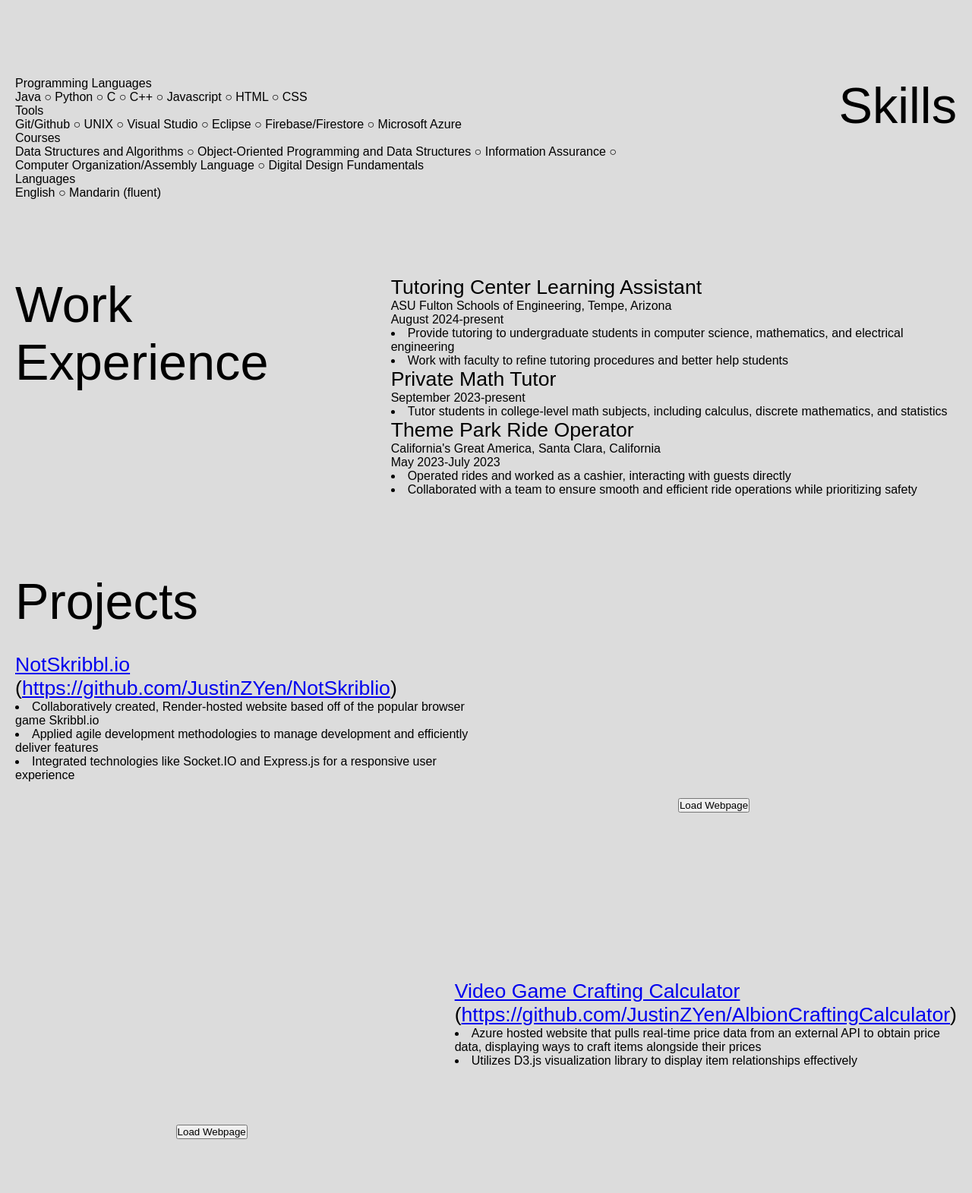
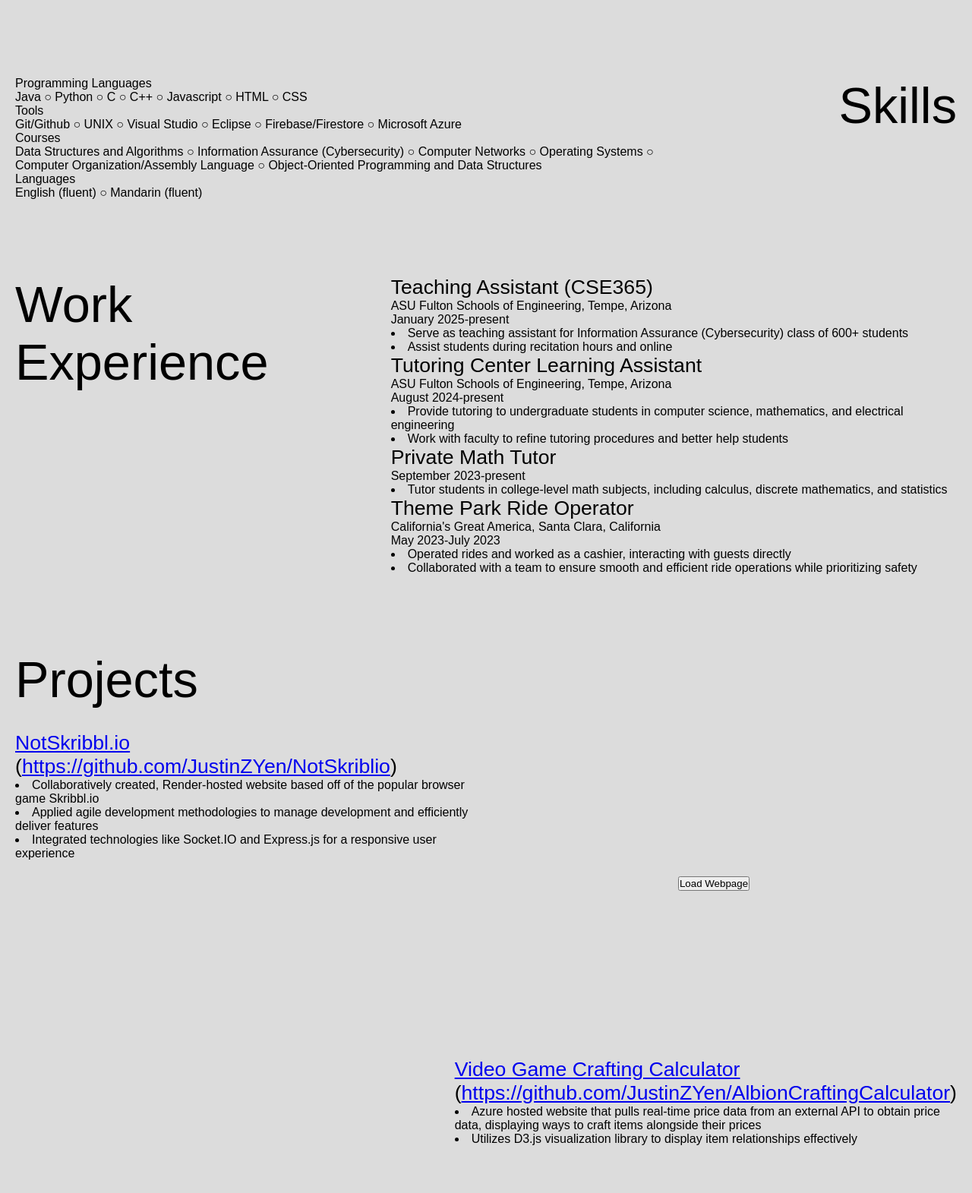
Before and after one commit to JustinZYen/Portfolio, a Node project: template views/index.ejs in a window 1280 px wide. Shown: the part 349-1920 px from the top of the page at 76% size. Run offline with Node 20 templates, Linux system fonts and the light colour scheme; the template is opened without the code that fills it, so the values that code supplies are empty; some web fonts are replaced.

Commit message:
Update course list and work experience

```diff
--- a/views/main-page/skills.ejs
+++ b/views/main-page/skills.ejs
@@ -28,16 +28,17 @@
       <p>Courses</p>
       <ul>
         <li>Data Structures and Algorithms</li>
+        <li>Information Assurance (Cybersecurity)</li>
+        <li>Computer Networks</li>
+        <li>Operating Systems</li>
+        <li>Computer Organization/Assembly Language</li>
         <li>Object-Oriented Programming and Data Structures</li>
-        <li>Information Assurance</li>
-        <li>Computer Organization/Assembly Language</li>
-        <li>Digital Design Fundamentals</li>
       </ul>
     </section>
     <section class="skill">
       <p>Languages</p>
       <ul>
-        <li>English</li>
+        <li>English (fluent)</li>
         <li>Mandarin (fluent)</li>
       </ul>
     </section>
--- a/views/main-page/work-experience.ejs
+++ b/views/main-page/work-experience.ejs
@@ -1,6 +1,15 @@
 <section id="work-experience">
   <h1>Work Experience</h1>
   <div>
+    <section class="job">
+      <h2>Teaching Assistant (CSE365)</h2>
+      <p>ASU Fulton Schools of Engineering, Tempe, Arizona</p>
+      <p>January 2025-present</p>
+      <ul>
+        <li>Serve as teaching assistant for Information Assurance (Cybersecurity) class of 600+ students</li>
+        <li>Assist students during recitation hours and online</li>
+      </ul>
+    </section>
     <section class="job">
       <h2>Tutoring Center Learning Assistant</h2>
       <p>ASU Fulton Schools of Engineering, Tempe, Arizona</p>
```
